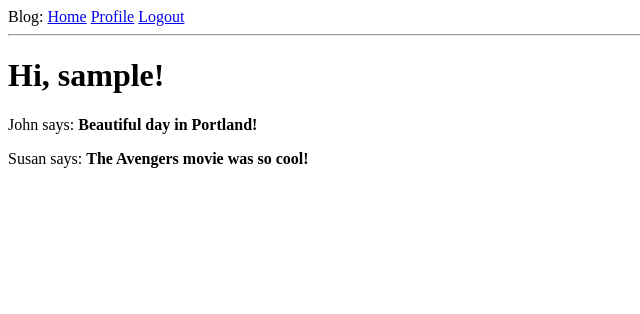
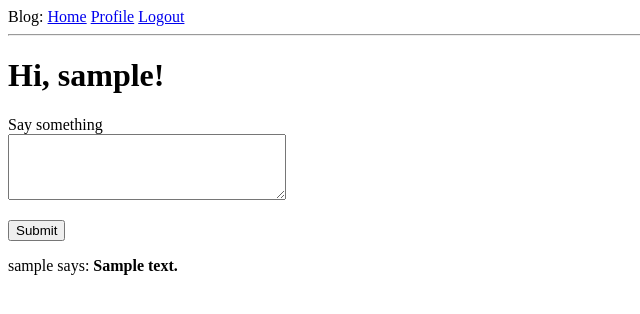
Before and after one commit to berkapavel/flask_microblog, a Flask app: page / in a window 1280 px wide. Shown: the top 314 px of the page, without its empty margins (0-640 px from the left). Run offline with Flask 2, Linux system fonts and the light colour scheme; a user stored in the database is signed in; tables that the repository leaves empty hold one stand-in row (values such as "Sample post").

Commit message:
Chapter 9: Pagination
create post form, add it to homepage and show on homepage dynamic posts from DB

```diff
--- a/app/forms.py
+++ b/app/forms.py
@@ -45,3 +45,10 @@ class EditProfileForm(FlaskForm):
             user = User.query.filter_by(username=self.username.data).first()
             if user is not None:
                 raise ValidationError('This username is already in use. Please use a different username.')
+
+
+class PostForm(FlaskForm):
+    post = TextAreaField('Say something', validators=[
+        DataRequired(), Length(min=1, max=140)
+    ])
+    submit = SubmitField('Submit')
--- a/app/routes.py
+++ b/app/routes.py
@@ -1,6 +1,6 @@
 from app import app, db
-from app.forms import LoginForm, RegistrationForm, EditProfileForm
-from app.models import User
+from app.forms import LoginForm, RegistrationForm, EditProfileForm, PostForm
+from app.models import User, Post
 from datetime import datetime
 from flask import render_template, flash, redirect, url_for, request
 from flask_login import current_user, login_user, logout_user, login_required
@@ -14,21 +14,19 @@ def before_request():
         db.session.commit()
 
 
-@app.route('/')
-@app.route('/index')
+@app.route('/', methods=['GET', 'POST'])
+@app.route('/index', methods=['GET', 'POST'])
 @login_required
 def index():
-    posts = [
-        {
-            'author': {'username': 'John'},
-            'body': 'Beautiful day in Portland!'
-        },
-        {
-            'author': {'username': 'Susan'},
-            'body': 'The Avengers movie was so cool!'
-        }
-    ]
-    return render_template('index.html', title='Home', posts=posts)
+    form = PostForm()
+    if form.validate_on_submit():
+        post = Post(body=form.post.data, author=current_user)
+        db.session.add(post)
+        db.session.commit()
+        flash('Your post is now live!')
+        return redirect(url_for('index'))
+    posts = current_user.followed_posts().all()
+    return render_template('index.html', title='Home', form=form, posts=posts)
 
 
 @app.route('/login', methods=['GET', 'POST'])
--- a/app/templates/index.html
+++ b/app/templates/index.html
@@ -2,7 +2,20 @@
 
 {% block content %}
     <h1>Hi, {{ current_user.username }}!</h1>
+    <form action="" method="post">
+        {{ form.hidden_tag() }}
+        <p>
+            {{ form.post.label }}<br>
+            {{ form.post(cols=32, rows=4) }}<br>
+            {% for error in form.post.errors %}
+            <span style="color: red;">[{{ error }}]</span>
+            {% endfor %}
+        </p>
+        <p>{{ form.submit() }}</p>
+    </form>
     {% for post in posts %}
-    <div><p>{{ post.author.username }} says: <b>{{ post.body }}</b></p></div>
+    <p>
+    {{ post.author.username }} says: <b>{{ post.body }}</b>
+    </p>
     {% endfor %}
 {% endblock %}
```
